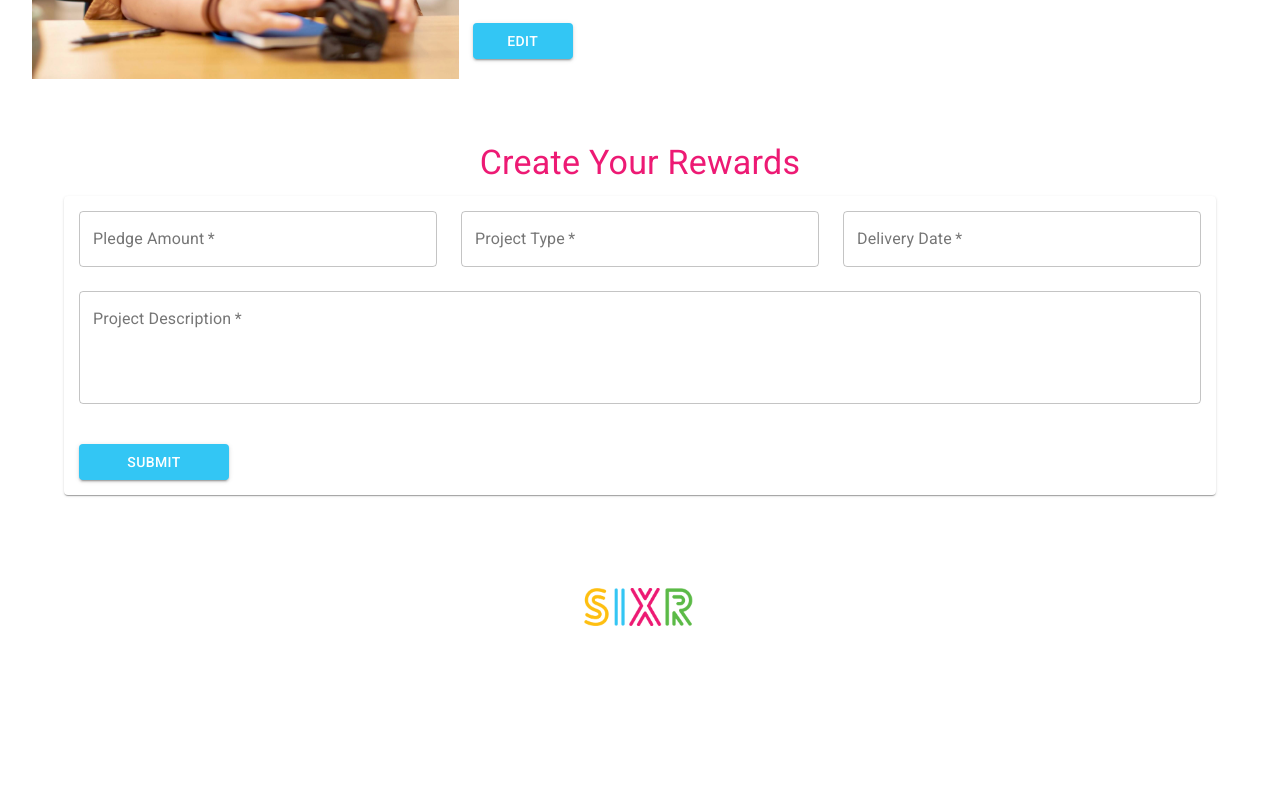
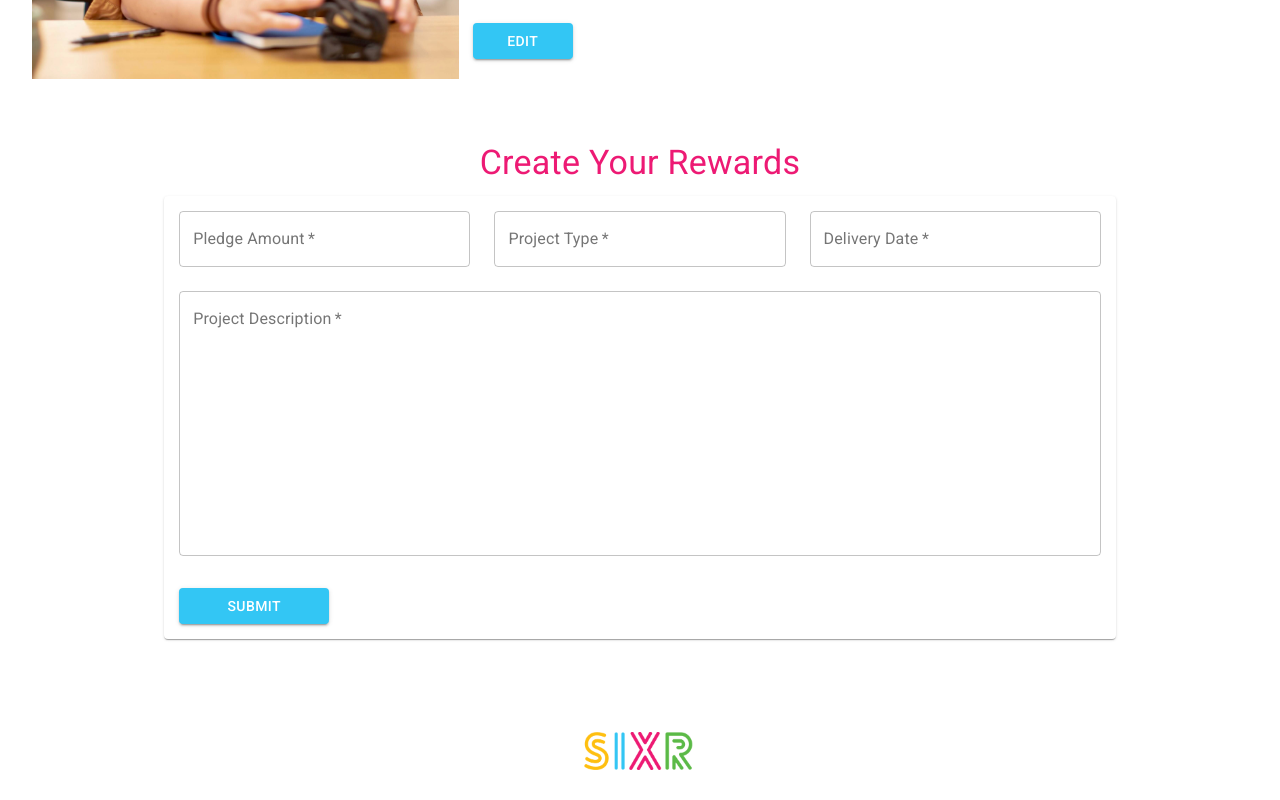
Before and after one commit to BW-VR-FundingPlatform-2/front-end, a React (Create React App) app in the folder sixr/: page /dashboard in a window 1280 px wide. Shown: the part 579-1379 px from the top of the page. Before the commit the page ends 1235 px from the top, so only its background shows below. Built offline with nearby package versions, Linux system fonts and the light colour scheme.

Commit message:
fixed button styling on dashboard form

```diff
--- a/sixr/src/components/DashboardForm.js
+++ b/sixr/src/components/DashboardForm.js
@@ -37,7 +37,7 @@ const DashboardForm = () => {
           Create Your Rewards
         </Typography>
         <form>
-          <Paper style={{ padding: "15px" }}>
+          <Paper style={{ padding: "15px", width:"80%", margin:"auto"}}>
             <Grid container alignItems="flex-start" spacing={3}>
               <Grid item xs={4}>
                 <TextField
@@ -83,13 +83,13 @@ const DashboardForm = () => {
                   type="text area"
                   label="Project Description"
                   variant="outlined"
-                  rows={4}
+                  rows={12}
                   multiline
                   onChange={handleChange}
                   value={formData.description}
                 />
               </Grid>
-              <Grid item style={{ marginTop: 16 }}>
+              <Grid item style={{ marginTop: 8 }}>
                 <Button
                   variant="contained"
                   color="secondary"
```
